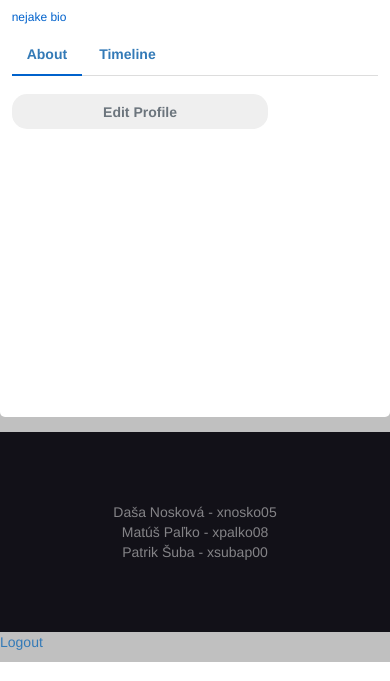
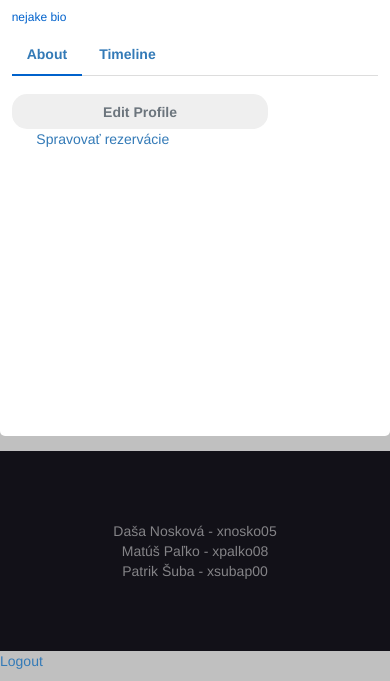
Before and after one commit to palko08/IIS20, a PHP site: page /profile.php in a window 390 px wide. Shown: the part 280-961 px from the top of the page. Run offline with PHP 8.4, Linux system fonts and the light colour scheme.

Commit message:
rezervacie

```diff
--- a/profile.php
+++ b/profile.php
@@ -40,8 +40,8 @@
                     </div>
                 </div>
                 <div class="row">
-                    <div class="col-md-4">
-
+                    <div class="col-md-4" style="padding-left: 10%;">
+                    <a href="tickets.php">Spravovať rezervácie</a>
                     </div>
                     <div class="col-md-8">
                         <div class="tab-content profile-tab" id="myTabContent">
```
